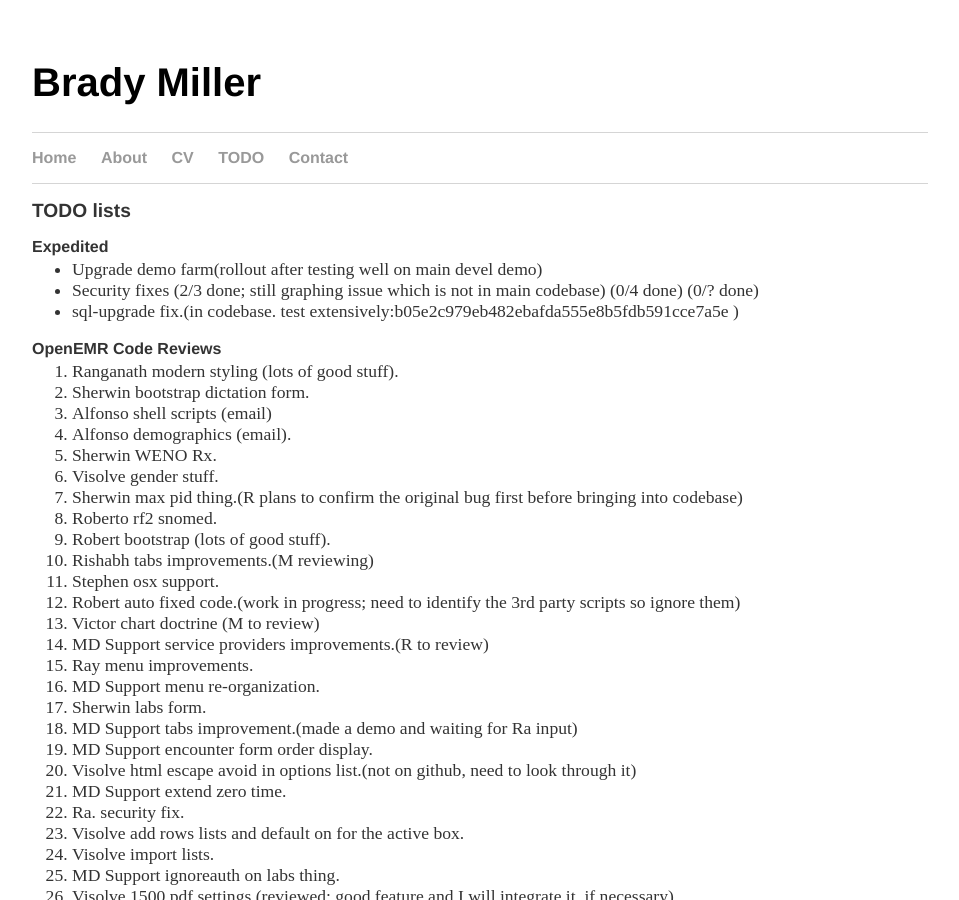
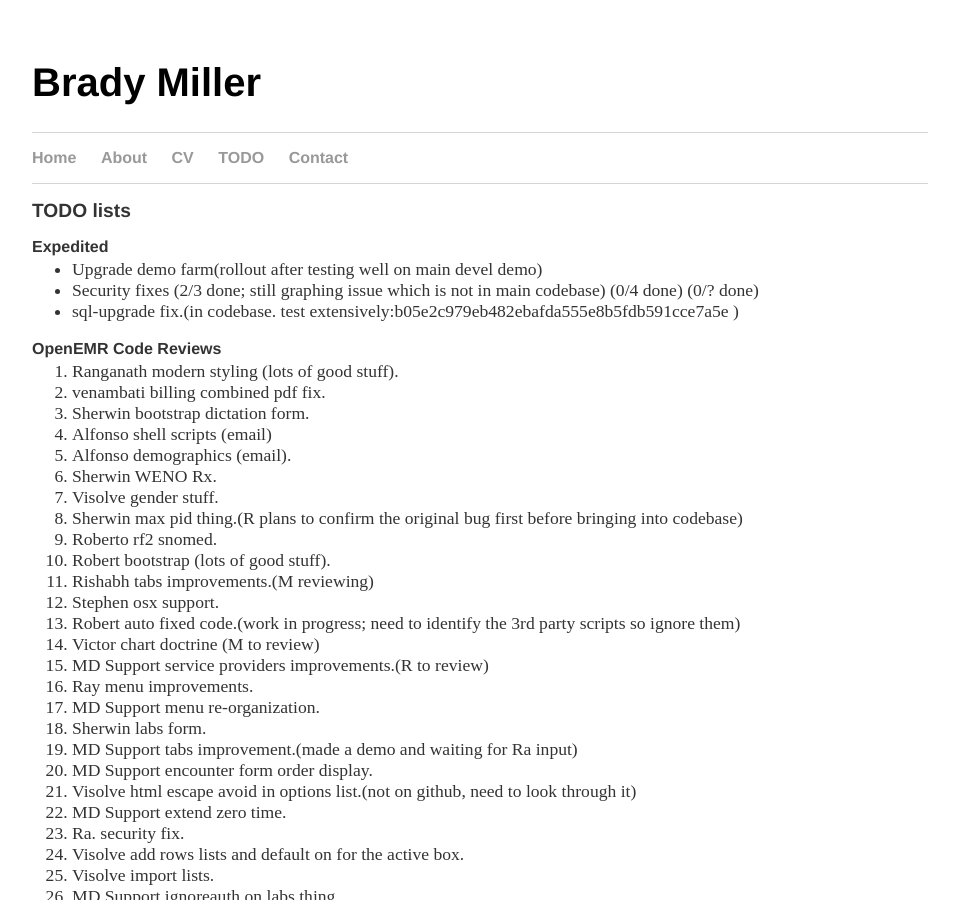
Before and after one commit to bradymiller/bradymiller.github.io, a Jekyll site: the page built from todo/index.md, in a window 1280 px wide and 900 px high. Shown: the whole window, without its empty margins (160-1119 px from the left). Built offline with Jekyll 4.4.1, drawn with Linux system fonts in a browser that asks for light colours; our own code applies the rules of GitHub Pages for plain Markdown files.

Commit message:
Create index.md

```diff
--- a/todo/index.md
+++ b/todo/index.md
@@ -10,6 +10,7 @@
 
 ### OpenEMR Code Reviews
 1. Ranganath modern styling (lots of good stuff).
+1. venambati billing combined pdf fix.
 1. Sherwin bootstrap dictation form.
 1. Alfonso shell scripts (email)
 1. Alfonso demographics (email).
```
